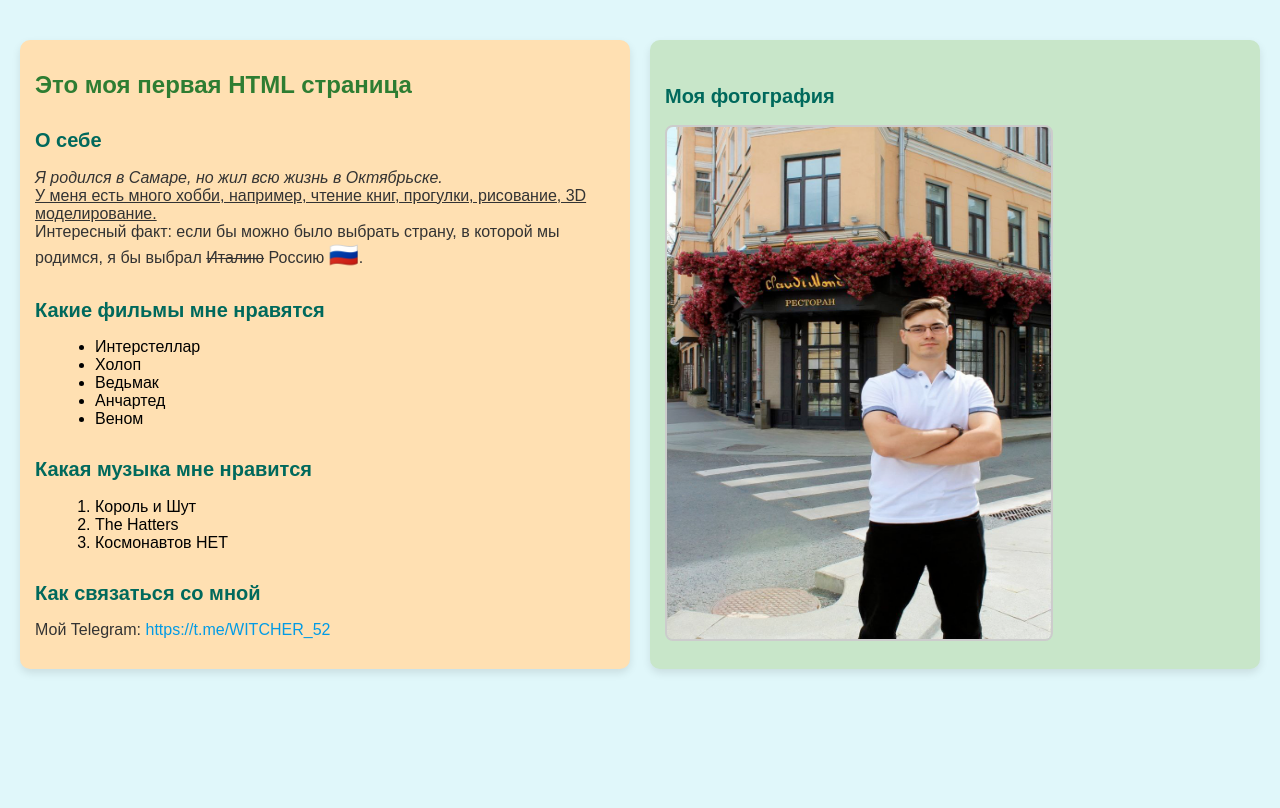
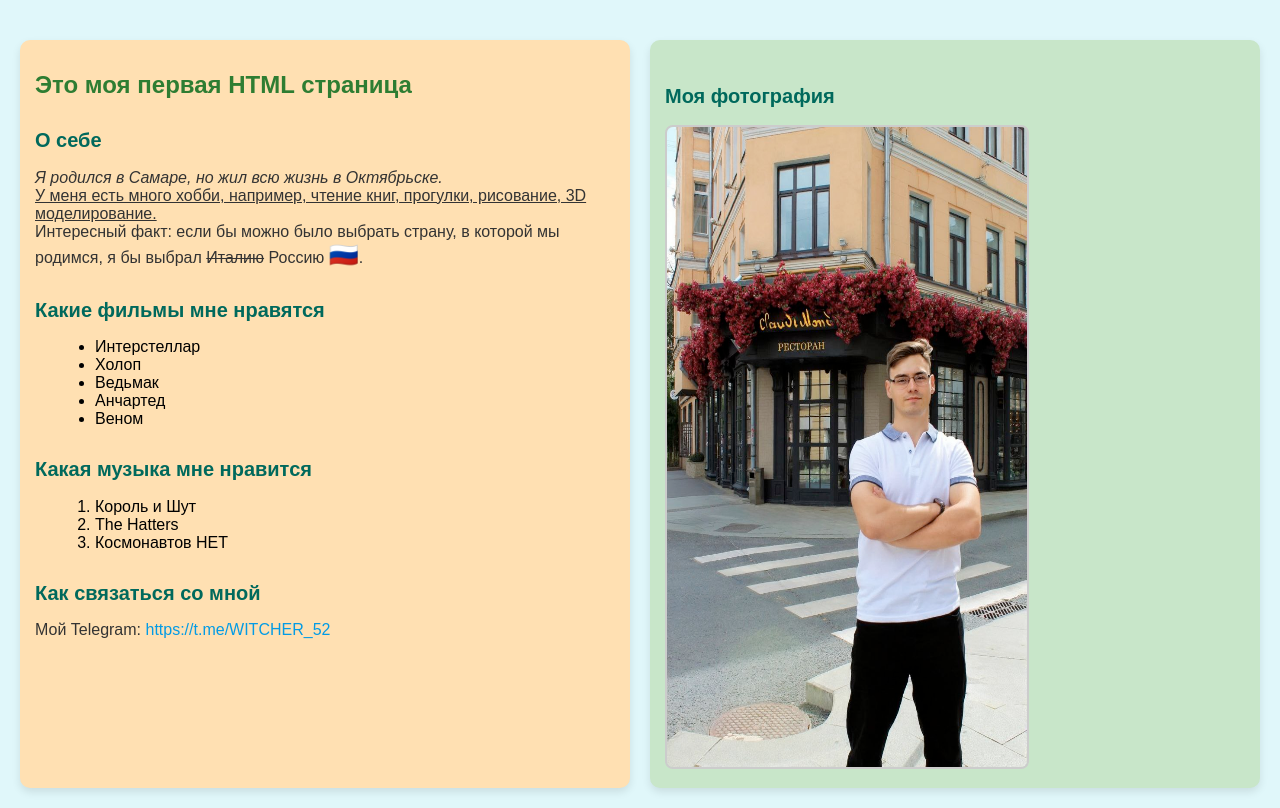
Before and after one commit to bezrukov63region/Lab_2, a plain HTML site: page index.html in a window 1280 px wide. Drawn offline with Linux system fonts and the light colour scheme.

Commit message:
Update style.css

```diff
--- a/style.css
+++ b/style.css
@@ -12,7 +12,7 @@ a {color: #039be5; text-decoration: none;}
 
 a:hover {text-decoration: underline;}
 
-.img-style {max-width: 100%; height: 512px; width: 384px; border-radius: 8px; border: 2px solid #ccc;}
+.img-style {max-width: 100%; height: 640px; width: 360px; border-radius: 8px; border: 2px solid #ccc;}
 
 .content {display: flex; justify-content: space-between; margin-top: 20px;}
 
```
